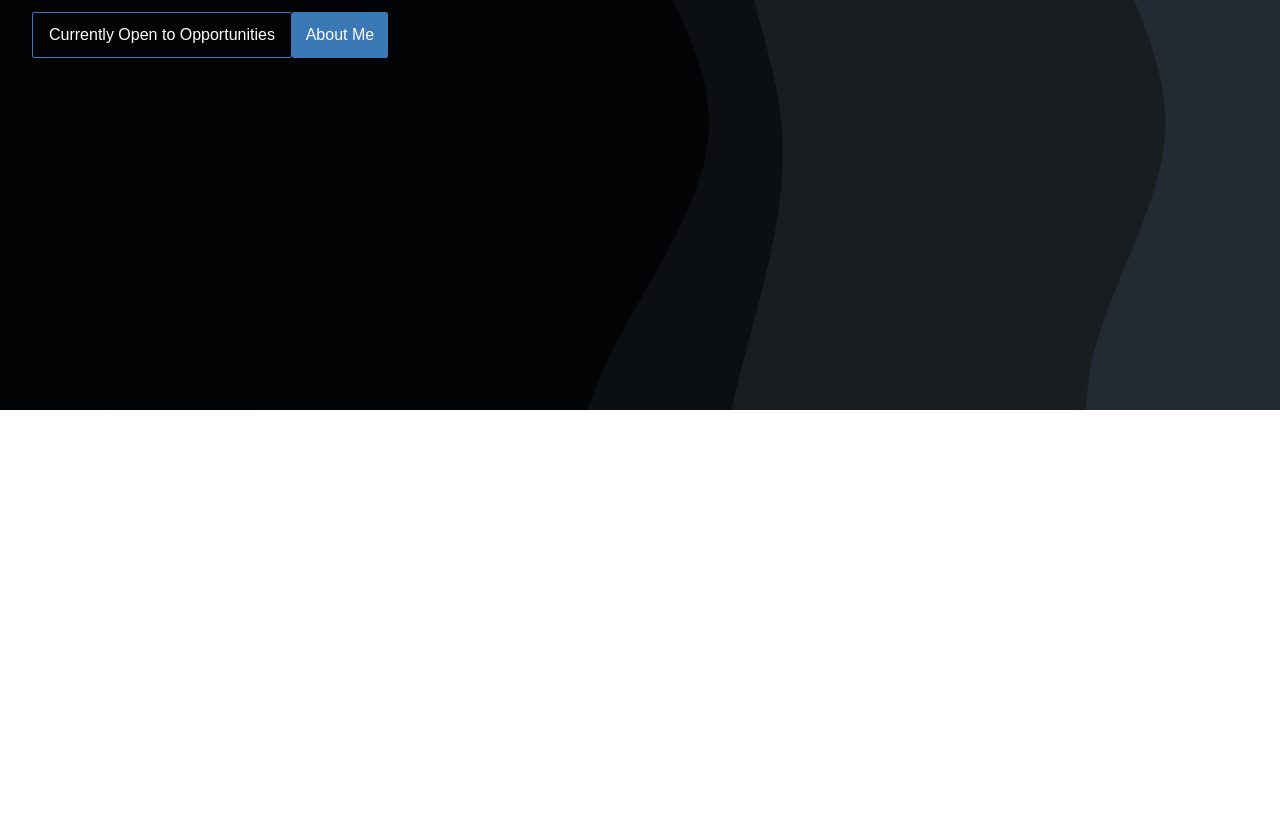
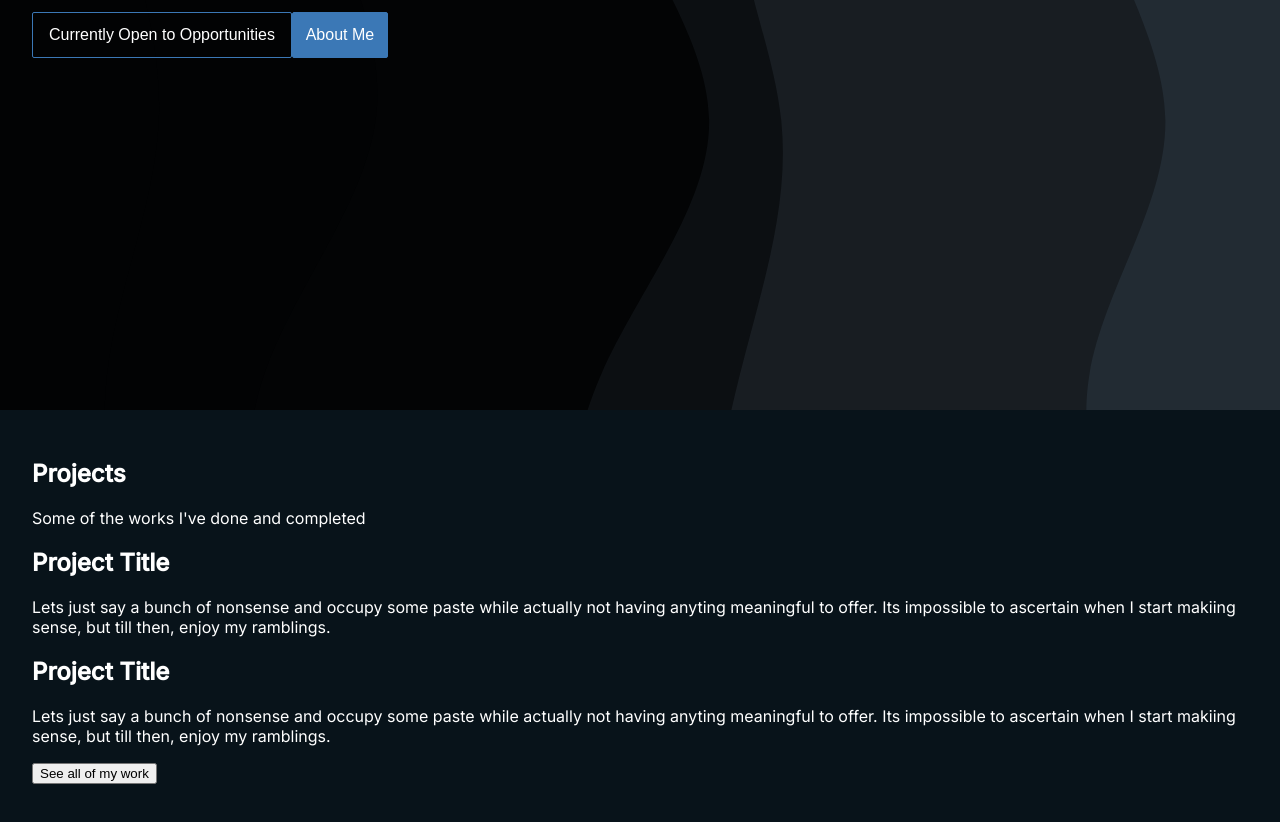
Before and after one commit to tochukwuali/seven-portfolio, a Next.js app: page / in a window 1280 px wide. Shown: the part 390-1212 px from the top of the page. Before the commit the page ends 909 px from the top, so only its background shows below. Built offline with nearby package versions, Linux system fonts and the light colour scheme.

Commit message:
implemented scroll on animation

```diff
--- /dev/null
+++ b/components/Project.js
@@ -0,0 +1,41 @@
+import styles from "../styles/Project.module.css";
+
+const Project = () => {
+  return (
+    <div className={styles.pr__wr} data-aos={"fade-up"}>
+      <div className={styles.pr}>
+        <div className={styles.pr__content}>
+          <div className={styles.pr_header}>
+            <h2>Projects</h2>
+            <p>Some of the works I've done and completed</p>
+            <div>
+              <div className={styles.pr__card}>
+                <h2>Project Title</h2>
+                <p>
+                  Lets just say a bunch of nonsense and occupy some paste while
+                  actually not having anyting meaningful to offer. Its
+                  impossible to ascertain when I start makiing sense, but till
+                  then, enjoy my ramblings.
+                </p>
+              </div>
+              <div className={styles.pr__card}>
+                <h2>Project Title</h2>
+                <p>
+                  Lets just say a bunch of nonsense and occupy some paste while
+                  actually not having anyting meaningful to offer. Its
+                  impossible to ascertain when I start makiing sense, but till
+                  then, enjoy my ramblings.
+                </p>
+              </div>
+            </div>
+            <div>
+              <button>See all of my work</button>
+            </div>
+          </div>
+        </div>
+      </div>
+    </div>
+  );
+};
+
+export default Project;
--- a/package.json
+++ b/package.json
@@ -8,6 +8,7 @@
     "start": "next start"
   },
   "dependencies": {
+    "aos": "^2.3.4",
     "next": "10.1.2",
     "react": "17.0.2",
     "react-dom": "17.0.2"
--- a/pages/_app.js
+++ b/pages/_app.js
@@ -1,13 +1,22 @@
-import Layout from '../components/Layout'
-import '../styles/globals.css'
+import { useEffect } from "react";
+import Layout from "../components/Layout";
+import "../styles/globals.css";
+
+import AOS from "aos";
+import "aos/dist/aos.css";
 
 function MyApp({ Component, pageProps }) {
+  useEffect(() => {
+    AOS.init({
+      offset: 200,
+      duration: 2500,
+    });
+  }, []);
   return (
     <Layout>
       <Component {...pageProps} />
     </Layout>
-  )
-
+  );
 }
 
-export default MyApp
+export default MyApp;
--- a/pages/index.js
+++ b/pages/index.js
@@ -1,6 +1,6 @@
 import Head from "next/head";
 import Hero from "../components/Hero";
-import Image from "next/image";
+import Project from "../components/Project";
 
 export default function Home() {
   return (
@@ -9,8 +9,8 @@ export default function Home() {
         <title>Home</title>
         <link rel="icon" type="image/svg+xml" href="favicon.svg" />
       </Head>
-
       <Hero />
+      <Project />
     </div>
   );
 }
--- a/styles/Hero.module.css
+++ b/styles/Hero.module.css
@@ -1,3 +1,7 @@
+.hr__wr {
+  height: 100vh;
+}
+
 .hr {
   padding: 2rem 0;
 }
--- /dev/null
+++ b/styles/Project.module.css
@@ -0,0 +1,3 @@
+.pr__wr {
+  margin-top: -7rem;
+}
--- a/styles/globals.css
+++ b/styles/globals.css
@@ -6,6 +6,7 @@ body {
   margin: 0;
   font-family: 'Inter', sans-serif;
   color: #fff;
+  background-color: #08131a;
 }
 
 a {
```
Also changed, not shown: 1 other file (tests, documents, lock files or other folders).
